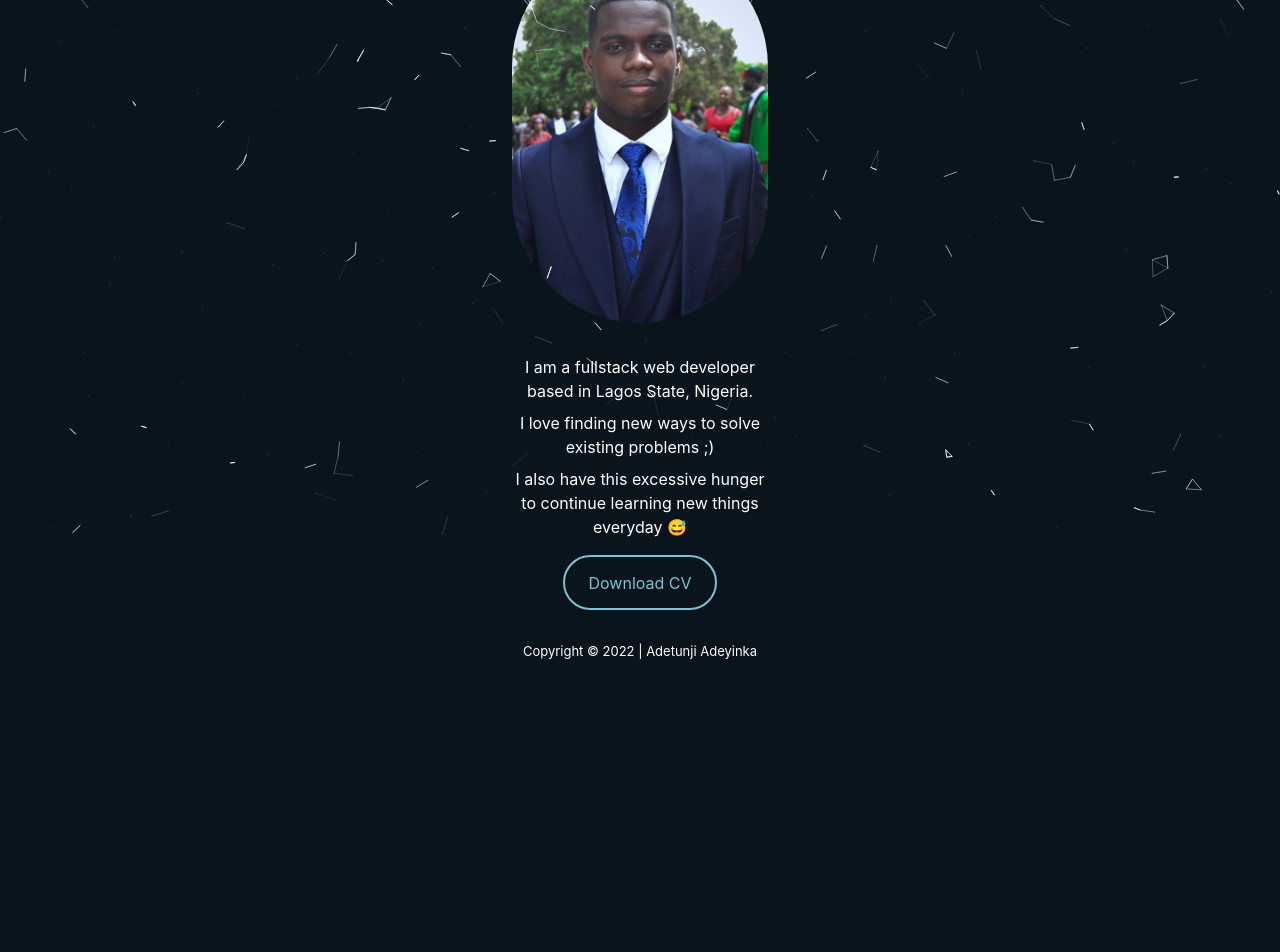
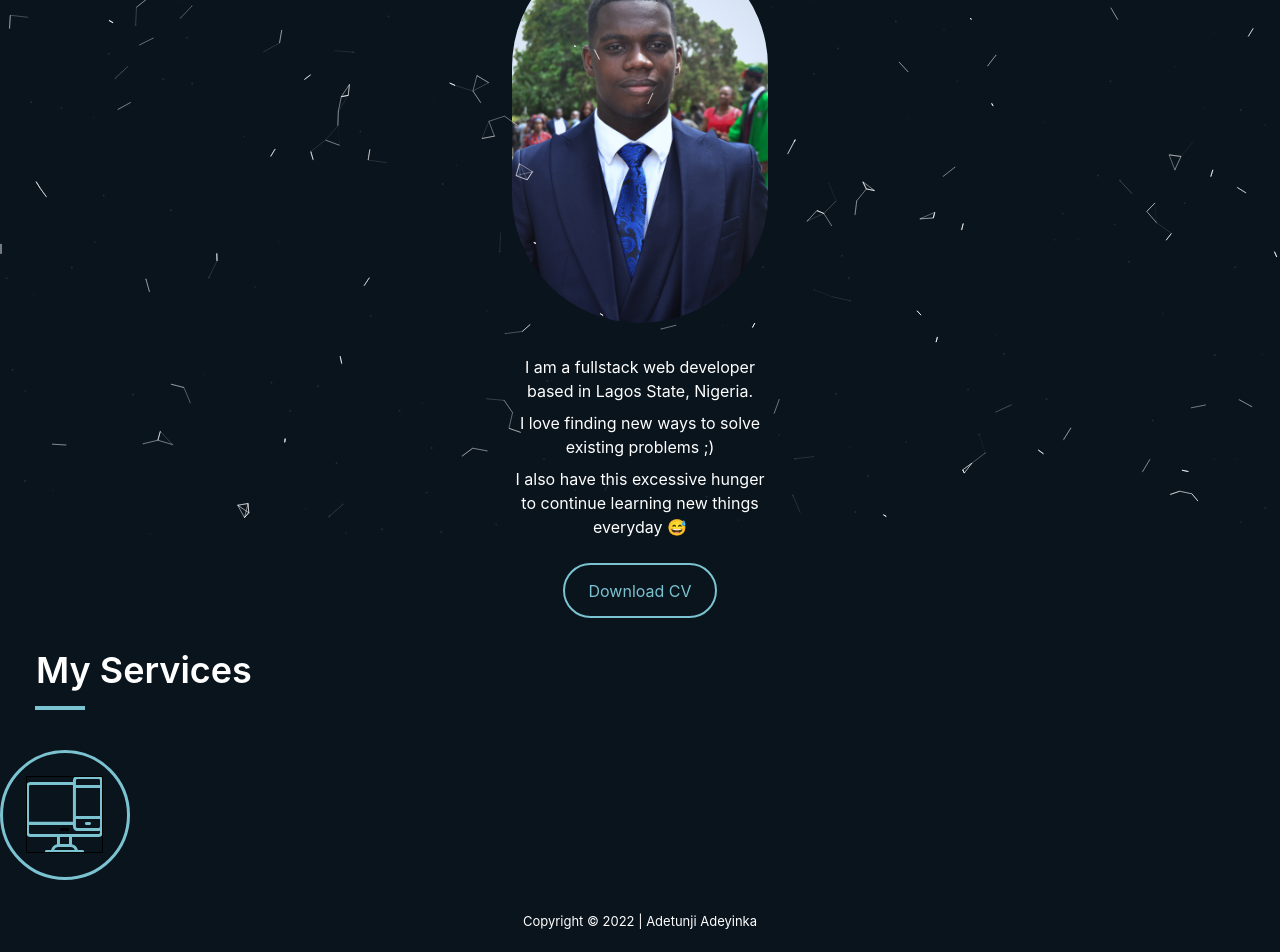
Before and after one commit to Itzadetunji/my-website, a Next.js app: page /about in a window 1280 px wide. Shown: the part 265-1217 px from the top of the page. Before the commit the page ends 947 px from the top, so only its background shows below. Built offline with nearby package versions, Linux system fonts and the light colour scheme.

Commit message:
Edited about component

```diff
--- a/pages/about.tsx
+++ b/pages/about.tsx
@@ -16,8 +16,15 @@ function about() {
         <p className="mx-auto mt-8 items-center justify-between text-white text-center">I am a fullstack web developer based in Lagos State, Nigeria.</p>
         <p className="mx-auto mt-2 items-center justify-between text-white text-center">I love finding new ways to solve existing problems ;) </p>
         <p className="mx-auto mt-2 items-center justify-between text-white text-center">I also have this excessive hunger to continue learning new things everyday 😅</p>
-        <div className="mx-auto items-center justify-center text-center mt-4">
+        <div className="mx-auto items-center justify-center text-center mt-6">
           <button className="bg-transparent text-[#7BC3D1] rounded-full w-[154px] h-[55px] text-1xl border-2 border-[#7BC3D1]">Download CV</button>
+        </div>
+      </div>
+      <div className='mt-12'>
+        <h1 className="text-white ml-9 font-semibold leading-10 -mt-4 text-4xl">My Services</h1>
+        <hr className="light-blue w-[50px] h-1 ml-[35px] border-transparent my-4"/>
+        <div className="mx-auto mt-10">
+          <img src="icons/Rwd.svg" alt="" />
         </div>
       </div>
       <ParticleComponent/>
--- a/pages/components/ParticleComponent.tsx
+++ b/pages/components/ParticleComponent.tsx
@@ -81,7 +81,7 @@ function ParticleComponent() {
               default: "bounce",
             },
             random: false,
-            speed: 1.5,
+            speed: 0.8,
             straight: false,
           },
           number: {
```
Also changed, not shown: public/icons/Rwd.svg (added).
